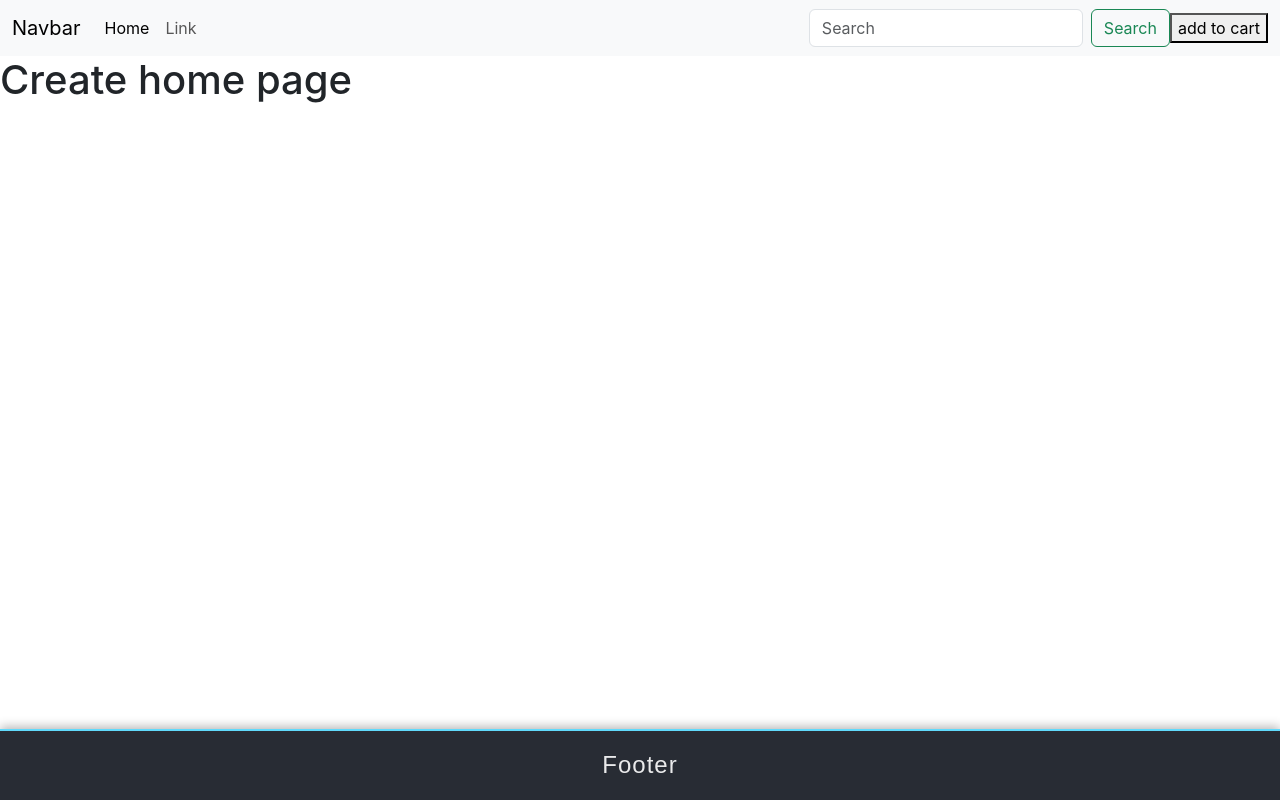
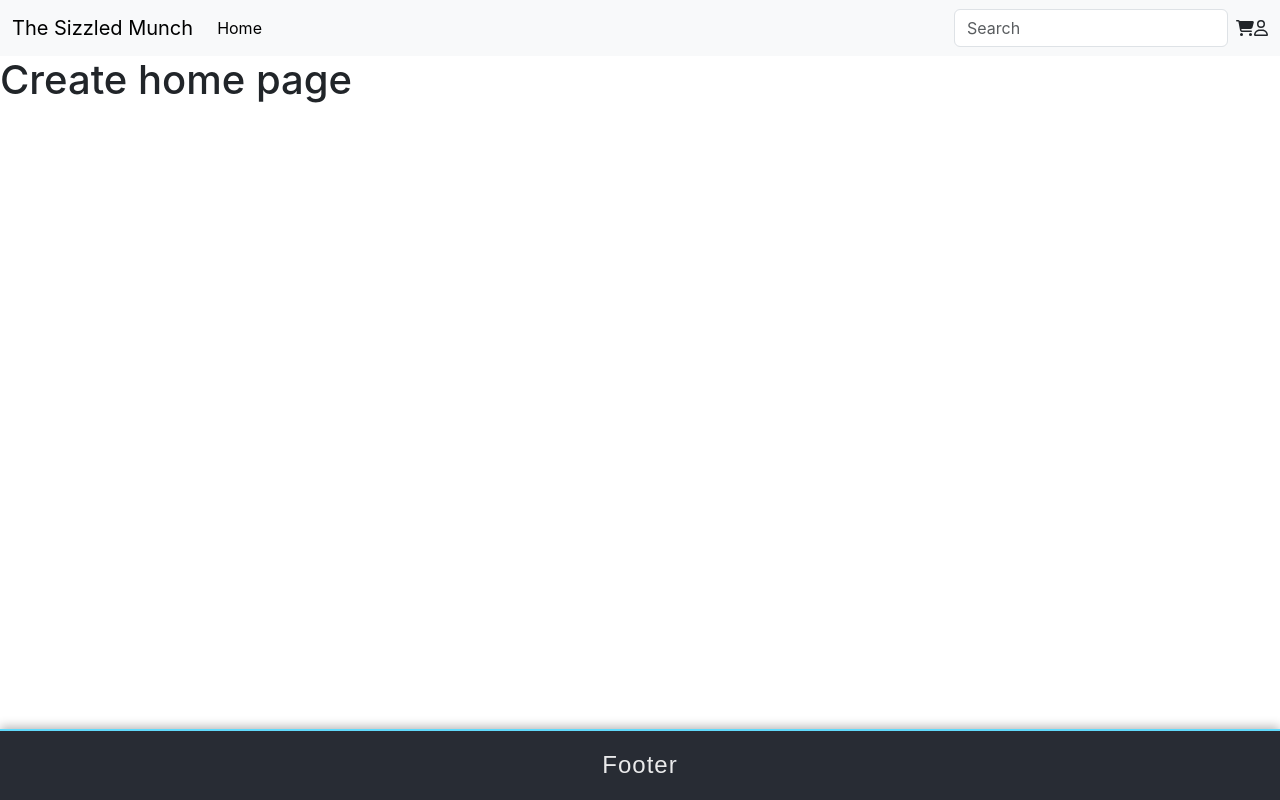
Before and after one commit to Joeken10/The-Sizzled-Munch, a React (Create React App) app in the folder thesizzledmunch/: page / in a window 1280 px wide. Built offline with nearby package versions, Linux system fonts and the light colour scheme.

Commit message:
adds icons

```diff
--- a/thesizzledmunch/package.json
+++ b/thesizzledmunch/package.json
@@ -3,6 +3,9 @@
   "version": "0.1.0",
   "private": true,
   "dependencies": {
+    "@fortawesome/free-regular-svg-icons": "^6.7.2",
+    "@fortawesome/free-solid-svg-icons": "^6.7.2",
+    "@fortawesome/react-fontawesome": "^0.2.2",
     "@testing-library/dom": "^10.4.0",
     "@testing-library/jest-dom": "^6.6.3",
     "@testing-library/react": "^16.2.0",
--- a/thesizzledmunch/src/Components/Navbar.js
+++ b/thesizzledmunch/src/Components/Navbar.js
@@ -1,11 +1,14 @@
 import React from 'react'
+import { FontAwesomeIcon } from '@fortawesome/react-fontawesome'
+import { faCartShopping } from '@fortawesome/free-solid-svg-icons'
+import { faUser } from '@fortawesome/free-regular-svg-icons'
 
 function Navbar() {
   return (
     <div>
       <nav className="navbar navbar-expand-lg bg-body-tertiary">
         <div className="container-fluid">
-          <a className="navbar-brand" href="Navbar">Navbar</a>
+          <a className="navbar-brand" href="Navbar">The Sizzled Munch</a>
           <button className="navbar-toggler" type="button" data-bs-toggle="collapse" data-bs-target="#navbarSupportedContent" aria-controls="navbarSupportedContent" aria-expanded="false" aria-label="Toggle navigation">
             <span className="navbar-toggler-icon"></span>
           </button>
@@ -14,15 +17,12 @@
               <li className="nav-item">
                 <a className="nav-link active" aria-current="page" href="Home">Home</a>
               </li>
-              <li className="nav-item">
-                <a className="nav-link" href="Link">Link</a>
-              </li>
             </ul>
             <form className="d-flex" role="search">
               <input className="form-control me-2" type="search" placeholder="Search" aria-label="Search"/>
-                <button className="btn btn-outline-success" type="submit">Search</button>
             </form>
-            <button>add to cart</button>
+            <FontAwesomeIcon icon={faCartShopping} />
+            <FontAwesomeIcon icon={faUser} />
           </div>
         </div>
       </nav>
```
Also changed, not shown: 1 other file (tests, documents, lock files or other folders).
